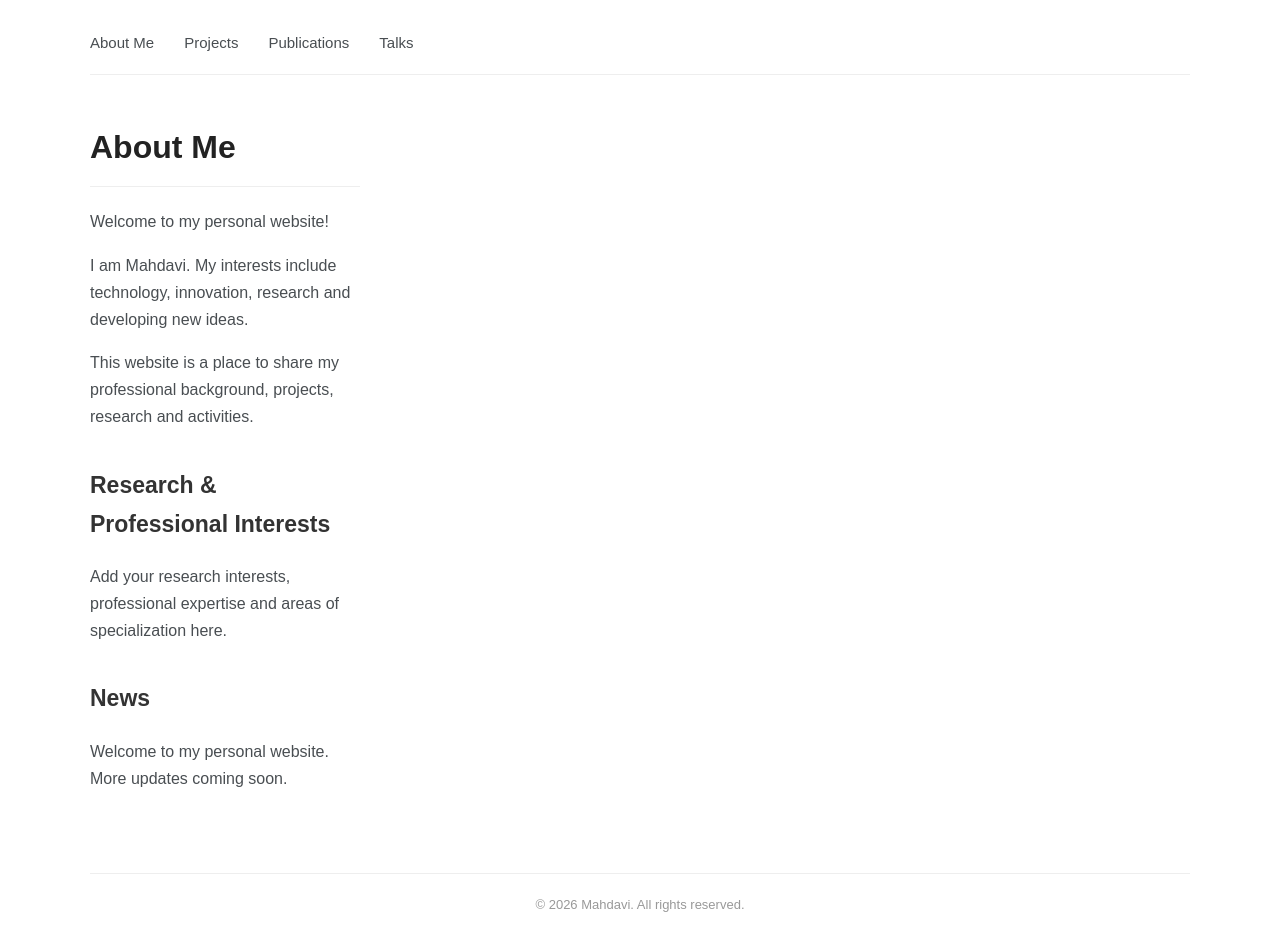
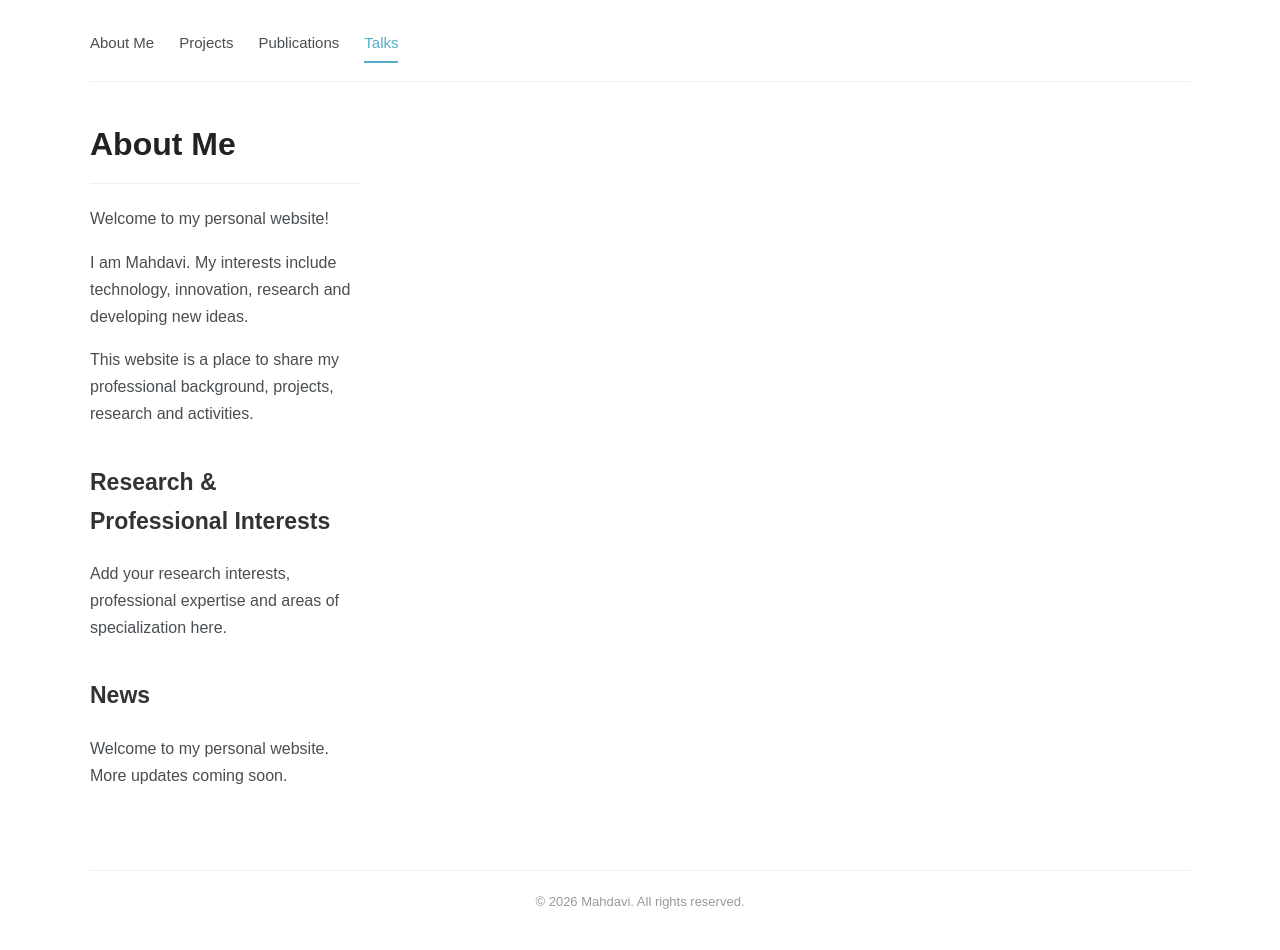
Before and after one commit to MahdaviCrypt/mahdavicrypt.github.io, a plain HTML site: page talks.html in a window 1280 px wide. Drawn offline with Linux system fonts and the light colour scheme.

Commit message:
Update talks.html

```diff
--- a/talks.html
+++ b/talks.html
@@ -31,22 +31,28 @@ body {
 nav {
     display: flex;
     flex-wrap: wrap;
-    gap: 30px;
-    border-bottom: 1px solid #eeeeee;
+    gap: 25px;
+    border-bottom: 1px solid #eee;
     padding-bottom: 18px;
-    margin-bottom: 45px;
+    margin-bottom: 35px;
 }
 
 nav a {
     color: #494e52;
     text-decoration: none;
     font-size: 15px;
+    padding-bottom: 5px;
+    transition: color 0.2s;
 }
 
-nav a:hover {
+nav a:hover,
+nav a.active {
     color: #52adc8;
 }
 
+nav a.active {
+    border-bottom: 2px solid #52adc8;
+}
 /* Main layout */
 
 .layout {
```
